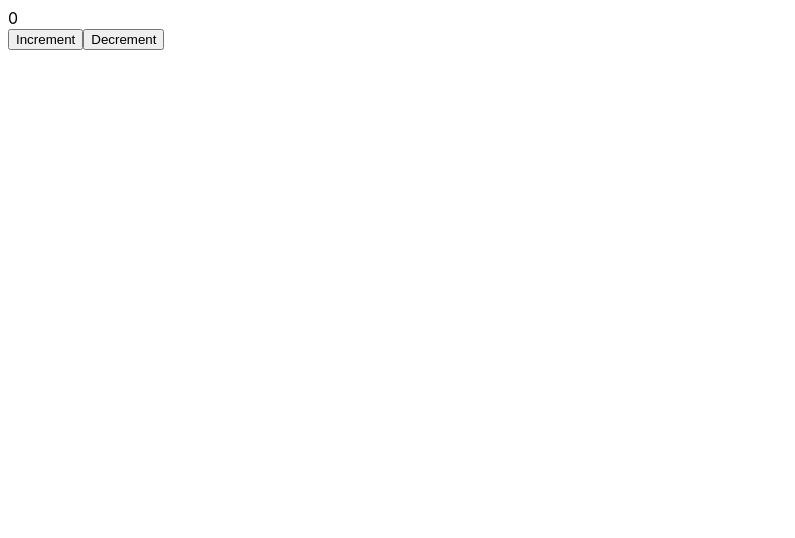
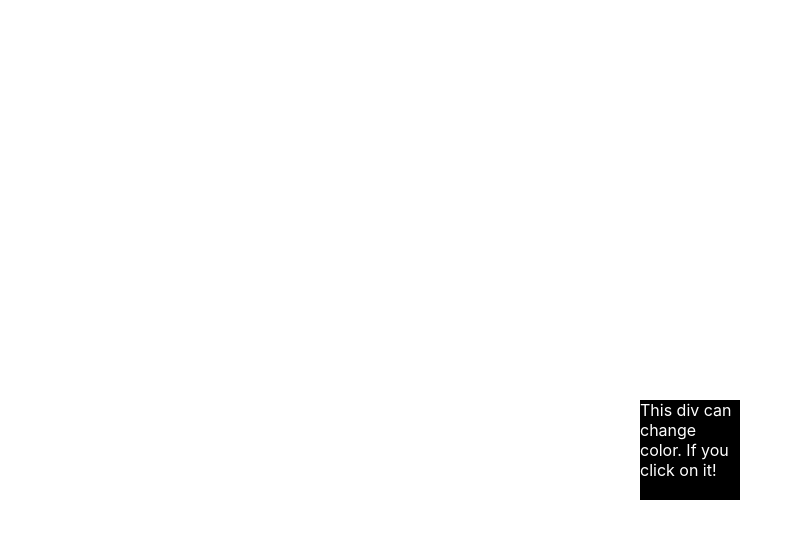
Before and after one commit to lswebdevelops/props_app, a React (Create React App) app: page / in a window 1280 px wide. Shown: the top 538 px of the page, without its empty margins (0-795 px from the left). Built offline with nearby package versions, Linux system fonts and the light colour scheme.

Commit message:
changing color of div

```diff
--- a/src/App.js
+++ b/src/App.js
@@ -1,21 +1,41 @@
-import React from 'react';
-import './App.css';
+import React, {useState, useEffect} from "react";
+
 
 const App = () => {
-  const [count , setCount ] = React.useState(0);
-  const incrementCount = () => {
-    setCount(count + 1);
-  };
-  const decrementCount = () => {
-    setCount(count -1);
-  };
+  const [ color, setColor ] = useState('black');
+  useEffect(() => {
+    const chageColorOnClick = () => {
+      if (color === "black") {
+        setColor("red");
+      }else{
+        setColor("black");
+      }
+    };
+
+    document.addEventListener("click", chageColorOnClick);
+    return() => {
+      document.removeEventListener( "click", chageColorOnClick);
+    };
+  }, [color]);
   return(
     <div>
-      <div>{count}</div>
-      <button onClick={incrementCount}>Increment</button>
-      <button onClick={decrementCount}>Decrement</button>
+      <div
+      id="myDiv"
+      style={{
+        color: "white",
+        width: "100px",
+        height: "100px",
+        position: "absolute",
+        left: "50%",
+        top: "50%",
+        backgroundColor: color,
 
+      }}
+      >
+        This div can change color. If you click on it!
+      </div>
     </div>
   )
 }
+
 export default App;
```
